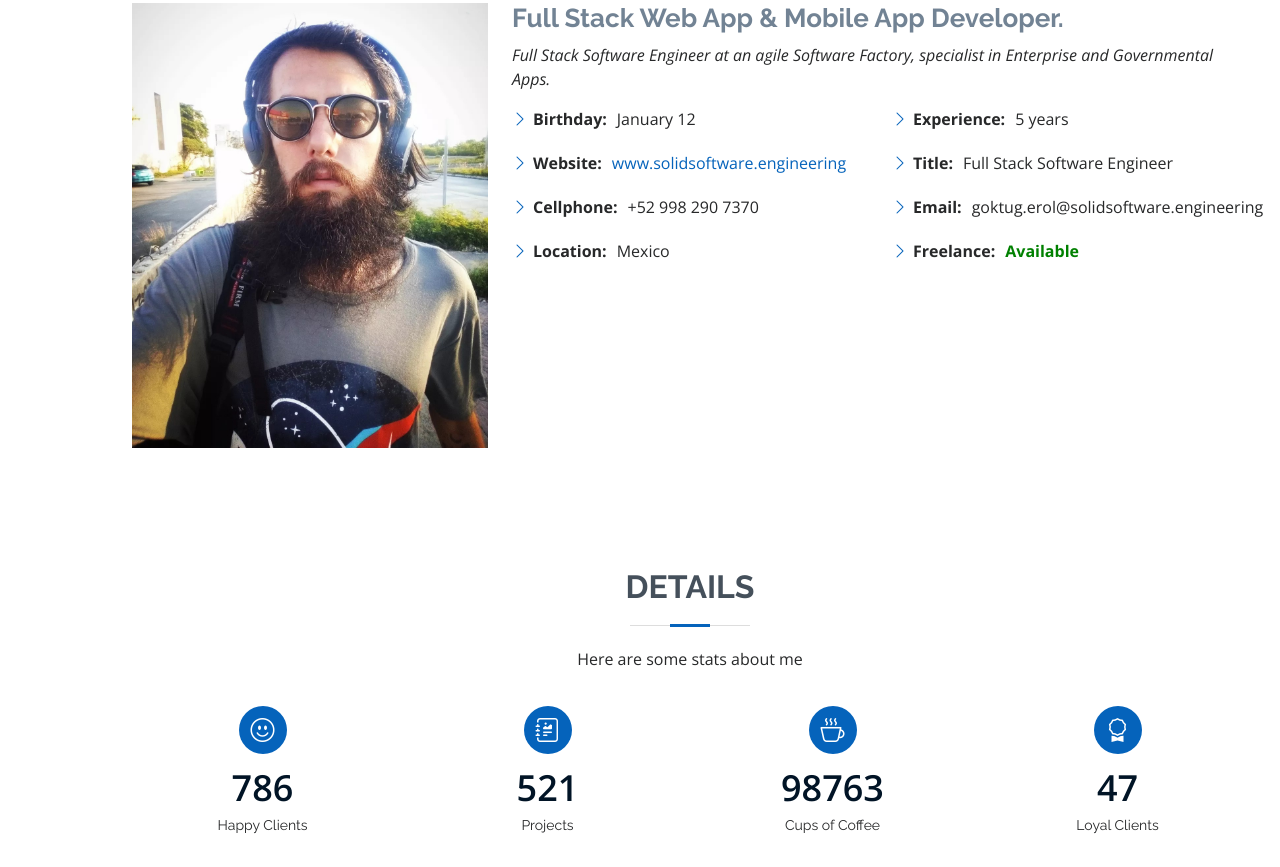
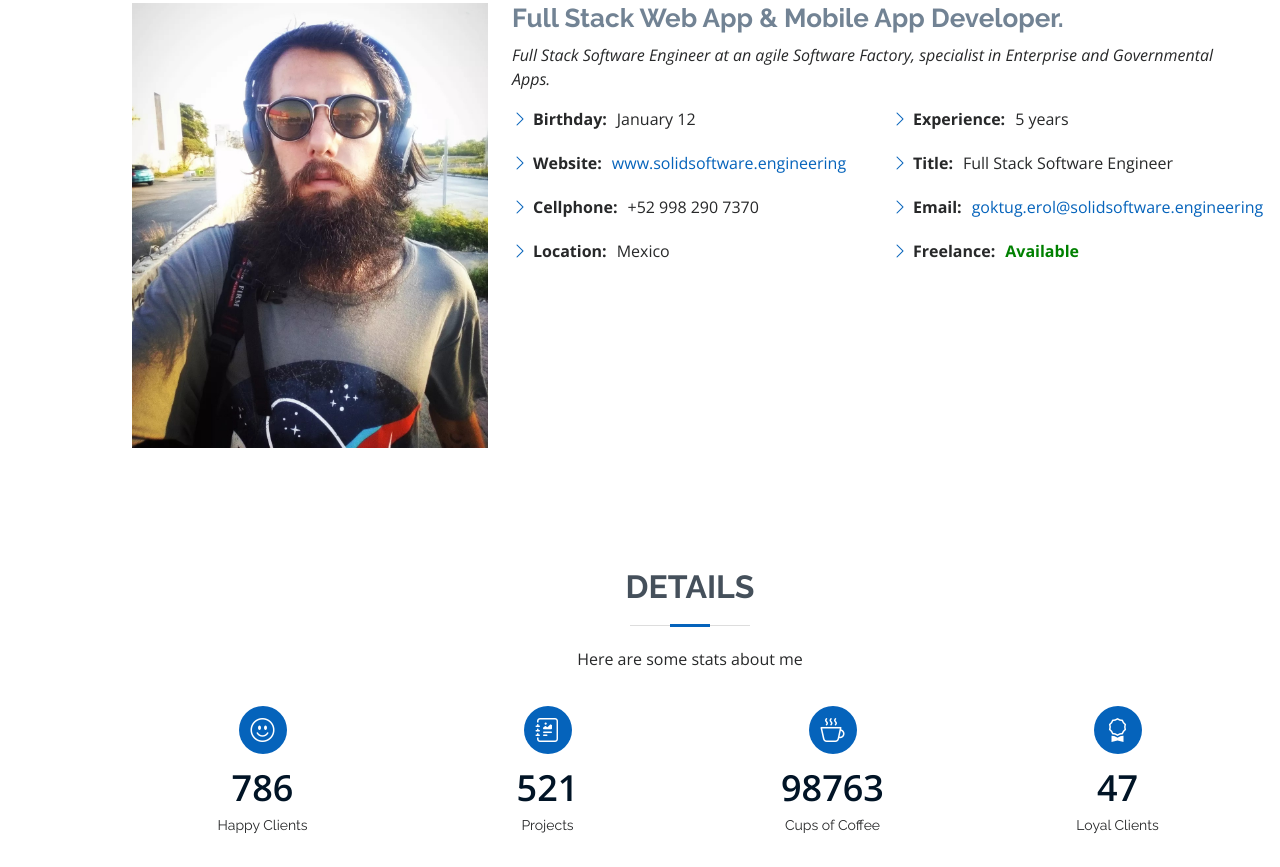
Before and after one commit to goktugerol-dev/goktugerol-dev.github-old-io, a plain HTML site: page index.html in a window 1280 px wide. Shown: the part 1013-1880 px from the top of the page. Drawn offline with nearby package versions, Linux system fonts and the light colour scheme.

Commit message:
Update index.html

```diff
--- a/index.html
+++ b/index.html
@@ -155,7 +155,7 @@
                     <li>
                       <i class="bi bi-chevron-right"></i>
                       <strong>Website:</strong>
-                      <a href="https://www.solidsoftware.engineering">www.solidsoftware.engineering</a>
+                      <a href="https://www.solidsoftware.engineering" target="_blank">www.solidsoftware.engineering</a>
                     </li>
                     <li>
                       <i class="bi bi-chevron-right"></i>
@@ -180,7 +180,7 @@
                     </li>
                     <li>
                       <i class="bi bi-chevron-right"></i>
-                      <strong>Email:</strong> <span>goktug.erol@solidsoftware.engineering</span>
+                      <strong>Email:</strong> <a href="mailto:goktug.erol@solidsoftware.engineering">goktug.erol@solidsoftware.engineering</a>
                     </li>
                     <li>
                       <i class="bi bi-chevron-right"></i>
@@ -586,7 +586,7 @@
                 <ul>
                   <li>Cancun, QR, Mexico</li>
                   <li>+52 998 290 7370</li>
-                  <li><a href="goktug.erol@solidsoftware.engineering">goktug.erol@solidsoftware.engineering</a></li>
+                  <li><a href="mailto:goktug.erol@solidsoftware.engineering">goktug.erol@solidsoftware.engineering</a></li>
                 </ul>
               </div>
 
@@ -1318,7 +1318,7 @@
                 <div class="email">
                   <i class="bi bi-envelope"></i>
                   <h4>Email:</h4>
-                  <p>goktug.erol@solidsoftware.engineering</p>
+                  <a href="mailto:goktug.erol@solidsoftware.engineering">goktug.erol@solidsoftware.engineering</a>
                 </div>
 
                 <div class="phone">
```
